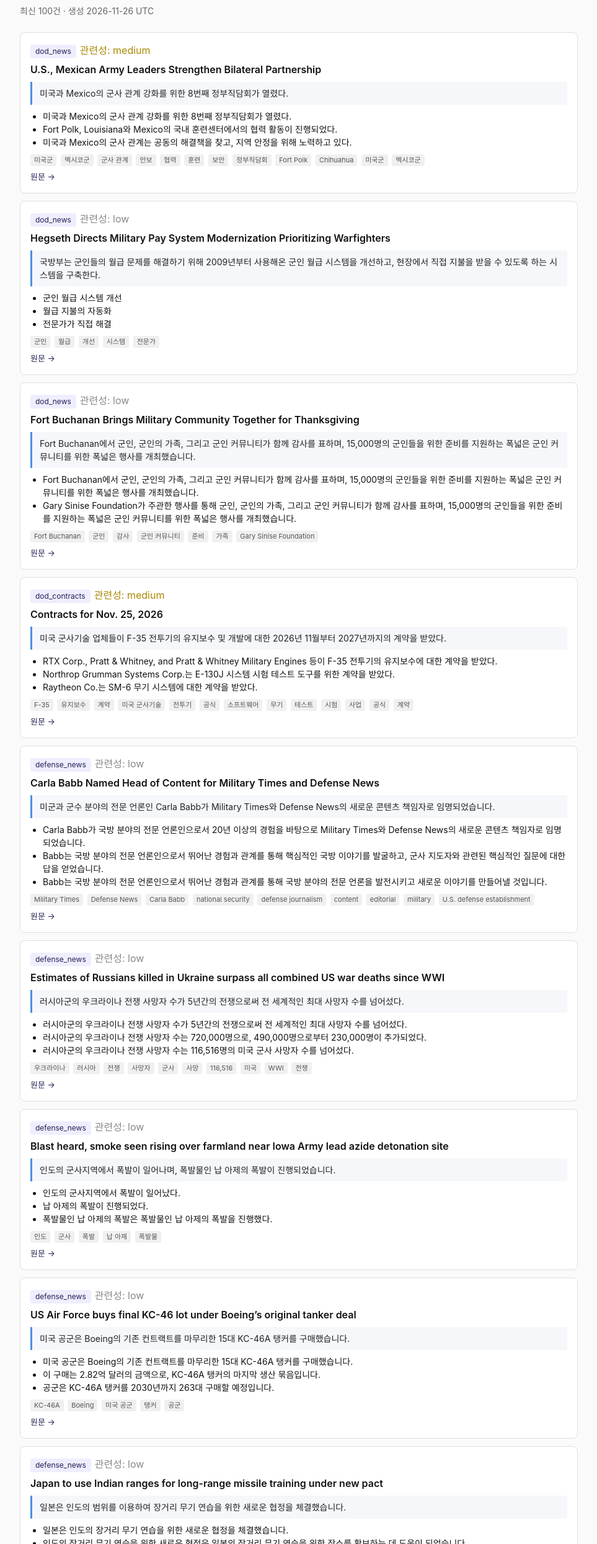
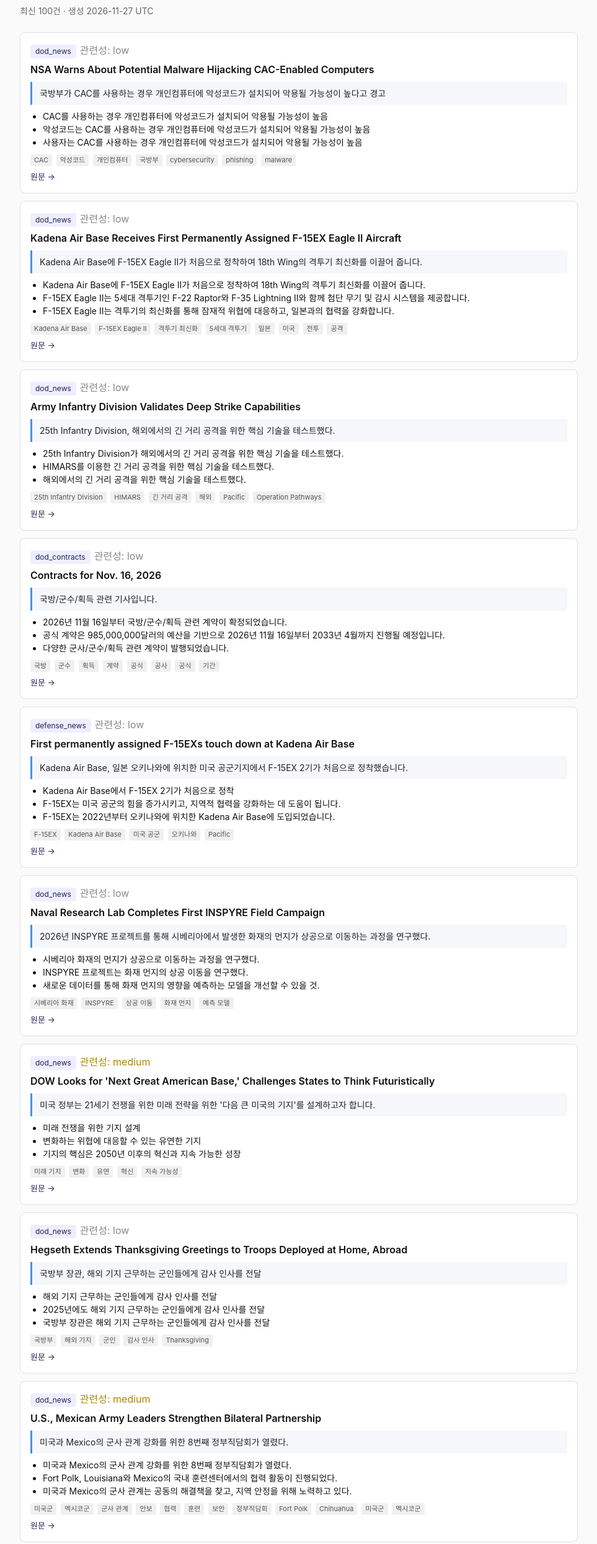
Before and after one commit to Gityourcrayon66/pbl-watch, a plain HTML site: page docs/index.html in a window 1280 px wide. Shown: the part 69-2560 px from the top of the page at 62% size, without its empty margins (158-1121 px from the left). Drawn offline with Linux system fonts and the light colour scheme.

Commit message:
daily collection 2026-11-27

```diff
--- a/docs/index.html
+++ b/docs/index.html
@@ -23,7 +23,103 @@ a:hover{text-decoration:underline}
 </style></head>
 <body>
 <h1>PBL Watch</h1>
-<div class="sub">최신 100건 · 생성 2026-11-26 UTC</div>
+<div class="sub">최신 100건 · 생성 2026-11-27 UTC</div>
+<div class="card">
+<div><span class="src">dod_news</span><span class="rel-low">관련성: low</span></div>
+<div class="title">NSA Warns About Potential Malware Hijacking CAC-Enabled Computers</div>
+<div class="lead">국방부가 CAC를 사용하는 경우 개인컴퓨터에 악성코드가 설치되어 악용될 가능성이 높다고 경고</div>
+<ul class='points'>
+<li>CAC를 사용하는 경우 개인컴퓨터에 악성코드가 설치되어 악용될 가능성이 높음</li>
+<li>악성코드는 CAC를 사용하는 경우 개인컴퓨터에 악성코드가 설치되어 악용될 가능성이 높음</li>
+<li>사용자는 CAC를 사용하는 경우 개인컴퓨터에 악성코드가 설치되어 악용될 가능성이 높음</li>
+</ul>
+<div class="meta"><span class="kw">CAC</span> <span class="kw">악성코드</span> <span class="kw">개인컴퓨터</span> <span class="kw">국방부</span> <span class="kw">cybersecurity</span> <span class="kw">phishing</span> <span class="kw">malware</span></div>
+<div class="meta"><a href="https://www.war.gov/News/News-Stories/Article/Article/4649563/nsa-warns-about-potential-malware-hijacking-cac-enabled-computers/" target="_blank">원문 →</a></div>
+</div>
+<div class="card">
+<div><span class="src">dod_news</span><span class="rel-low">관련성: low</span></div>
+<div class="title">Kadena Air Base Receives First Permanently Assigned F-15EX Eagle II Aircraft</div>
+<div class="lead">Kadena Air Base에 F-15EX Eagle II가 처음으로 정착하여 18th Wing의 격투기 최신화를 이끌어 줍니다.</div>
+<ul class='points'>
+<li>Kadena Air Base에 F-15EX Eagle II가 처음으로 정착하여 18th Wing의 격투기 최신화를 이끌어 줍니다.</li>
+<li>F-15EX Eagle II는 5세대 격투기인 F-22 Raptor와 F-35 Lightning II와 함께 첨단 무기 및 감시 시스템을 제공합니다.</li>
+<li>F-15EX Eagle II는 격투기의 최신화를 통해 잠재적 위협에 대응하고, 일본과의 협력을 강화합니다.</li>
+</ul>
+<div class="meta"><span class="kw">Kadena Air Base</span> <span class="kw">F-15EX Eagle II</span> <span class="kw">격투기 최신화</span> <span class="kw">5세대 격투기</span> <span class="kw">일본</span> <span class="kw">미국</span> <span class="kw">전투</span> <span class="kw">공격</span></div>
+<div class="meta"><a href="https://www.war.gov/News/News-Stories/Article/Article/4649054/kadena-air-base-receives-first-permanently-assigned-f-15ex-eagle-ii-aircraft/" target="_blank">원문 →</a></div>
+</div>
+<div class="card">
+<div><span class="src">dod_news</span><span class="rel-low">관련성: low</span></div>
+<div class="title">Army Infantry Division Validates Deep Strike Capabilities</div>
+<div class="lead">25th Infantry Division,  해외에서의 긴 거리 공격을 위한 핵심 기술을 테스트했다.</div>
+<ul class='points'>
+<li>25th Infantry Division가 해외에서의 긴 거리 공격을 위한 핵심 기술을 테스트했다.</li>
+<li>HIMARS를 이용한 긴 거리 공격을 위한 핵심 기술을 테스트했다.</li>
+<li>해외에서의 긴 거리 공격을 위한 핵심 기술을 테스트했다.</li>
+</ul>
+<div class="meta"><span class="kw">25th Infantry Division</span> <span class="kw">HIMARS</span> <span class="kw">긴 거리 공격</span> <span class="kw">해외</span> <span class="kw">Pacific</span> <span class="kw">Operation Pathways</span></div>
+<div class="meta"><a href="https://www.war.gov/News/News-Stories/Article/Article/4649039/army-infantry-division-validates-deep-strike-capabilities/" target="_blank">원문 →</a></div>
+</div>
+<div class="card">
+<div><span class="src">dod_contracts</span><span class="rel-low">관련성: low</span></div>
+<div class="title">Contracts for Nov. 16, 2026</div>
+<div class="lead">국방/군수/획득 관련 기사입니다.</div>
+<ul class='points'>
+<li>2026년 11월 16일부터 국방/군수/획득 관련 계약이 확정되었습니다.</li>
+<li>공식 계약은 985,000,000달러의 예산을 기반으로 2026년 11월 16일부터 2033년 4월까지 진행될 예정입니다.</li>
+<li>다양한 군사/군수/획득 관련 계약이 발행되었습니다.</li>
+</ul>
+<div class="meta"><span class="kw">국방</span> <span class="kw">군수</span> <span class="kw">획득</span> <span class="kw">계약</span> <span class="kw">공식</span> <span class="kw">공사</span> <span class="kw">공식</span> <span class="kw">기간</span></div>
+<div class="meta"><a href="https://www.war.gov/News/Contracts/Contract/Article/4649088/contracts-for-nov-16-2026/" target="_blank">원문 →</a></div>
+</div>
+<div class="card">
+<div><span class="src">defense_news</span><span class="rel-low">관련성: low</span></div>
+<div class="title">First permanently assigned F-15EXs touch down at Kadena Air Base</div>
+<div class="lead">Kadena Air Base, 일본 오키나와에 위치한 미국 공군기지에서 F-15EX 2기가 처음으로 정착했습니다.</div>
+<ul class='points'>
+<li>Kadena Air Base에서 F-15EX 2기가 처음으로 정착</li>
+<li>F-15EX는 미국 공군의 힘을 증가시키고, 지역적 협력을 강화하는 데 도움이 됩니다.</li>
+<li>F-15EX는 2022년부터 오키나와에 위치한 Kadena Air Base에 도입되었습니다.</li>
+</ul>
+<div class="meta"><span class="kw">F-15EX</span> <span class="kw">Kadena Air Base</span> <span class="kw">미국 공군</span> <span class="kw">오키나와</span> <span class="kw">Pacific</span></div>
+<div class="meta"><a href="https://www.defensenews.com/air/2026/11/16/first-permanently-assigned-f-15exs-touch-down-at-kadena-air-base/" target="_blank">원문 →</a></div>
+</div>
+<div class="card">
+<div><span class="src">dod_news</span><span class="rel-low">관련성: low</span></div>
+<div class="title">Naval Research Lab Completes First INSPYRE Field Campaign</div>
+<div class="lead">2026년 INSPYRE 프로젝트를 통해 시베리아에서 발생한 화재의 먼지가 상공으로 이동하는 과정을 연구했다.</div>
+<ul class='points'>
+<li>시베리아 화재의 먼지가 상공으로 이동하는 과정을 연구했다.</li>
+<li>INSPYRE 프로젝트는 화재 먼지의 상공 이동을 연구했다.</li>
+<li>새로운 데이터를 통해 화재 먼지의 영향을 예측하는 모델을 개선할 수 있을 것.</li>
+</ul>
+<div class="meta"><span class="kw">시베리아 화재</span> <span class="kw">INSPYRE</span> <span class="kw">상공 이동</span> <span class="kw">화재 먼지</span> <span class="kw">예측 모델</span></div>
+<div class="meta"><a href="https://www.war.gov/News/News-Stories/Article/Article/4650233/naval-research-lab-completes-first-inspyre-field-campaign/" target="_blank">원문 →</a></div>
+</div>
+<div class="card">
+<div><span class="src">dod_news</span><span class="rel-medium">관련성: medium</span></div>
+<div class="title">DOW Looks for &#x27;Next Great American Base,&#x27; Challenges States to Think Futuristically</div>
+<div class="lead">미국 정부는 21세기 전쟁을 위한 미래 전략을 위한 &#x27;다음 큰 미국의 기지&#x27;를 설계하고자 합니다.</div>
+<ul class='points'>
+<li>미래 전쟁을 위한 기지 설계</li>
+<li>변화하는 위협에 대응할 수 있는 유연한 기지</li>
+<li>기지의 핵심은 2050년 이후의 혁신과 지속 가능한 성장</li>
+</ul>
+<div class="meta"><span class="kw">미래 기지</span> <span class="kw">변화</span> <span class="kw">유연</span> <span class="kw">혁신</span> <span class="kw">지속 가능성</span></div>
+<div class="meta"><a href="https://www.war.gov/News/News-Stories/Article/Article/4649602/dow-looks-for-next-great-american-base-challenges-states-to-think-futuristically/" target="_blank">원문 →</a></div>
+</div>
+<div class="card">
+<div><span class="src">dod_news</span><span class="rel-low">관련성: low</span></div>
+<div class="title">Hegseth Extends Thanksgiving Greetings to Troops Deployed at Home, Abroad</div>
+<div class="lead">국방부 장관, 해외 기지 근무하는 군인들에게 감사 인사를 전달</div>
+<ul class='points'>
+<li>해외 기지 근무하는 군인들에게 감사 인사를 전달</li>
+<li>2025년에도 해외 기지 근무하는 군인들에게 감사 인사를 전달</li>
+<li>국방부 장관은 해외 기지 근무하는 군인들에게 감사 인사를 전달</li>
+</ul>
+<div class="meta"><span class="kw">국방부</span> <span class="kw">해외 기지</span> <span class="kw">군인</span> <span class="kw">감사 인사</span> <span class="kw">Thanksgiving</span></div>
+<div class="meta"><a href="https://www.war.gov/News/News-Stories/Article/Article/4659678/hegseth-extends-thanksgiving-greetings-to-troops-deployed-at-home-abroad/" target="_blank">원문 →</a></div>
+</div>
 <div class="card">
 <div><span class="src">dod_news</span><span class="rel-medium">관련성: medium</span></div>
 <div class="title">U.S., Mexican Army Leaders Strengthen Bilateral Partnership</div>
@@ -1124,99 +1220,4 @@ a:hover{text-decoration:underline}
 <div class="meta"><span class="kw">우크라이나</span> <span class="kw">러시아</span> <span class="kw">대출</span> <span class="kw">EU</span> <span class="kw">보안</span> <span class="kw">전쟁</span></div>
 <div class="meta"><a href="https://www.defensenews.com/global/europe/2026/11/18/eu-proposes-e45-billion-ukraine-loan-to-be-repaid-after-russia-pays-reparations/" target="_blank">원문 →</a></div>
 </div>
-<div class="card">
-<div><span class="src">air_space_forces</span><span class="rel-low">관련성: low</span></div>
-<div class="title">‘Holy S—, That’s Tehran!’: B-2 Pilots Tell the Story of Operation Midnight Hammer</div>
-<div class="lead">미국은 핵무기 개발을 막으려고 이란의 핵무기 개발을 중단하기 위한 폭격을 준비했고, 이를 위해 B-2 스피릿을 사용하여 이란의 핵무기 개발을 중단하려고 노력했습니다.</div>
-<ul class='points'>
-<li>미국은 이란의 핵무기 개발을 중단하기 위해 B-2 스피릿을 사용하여 폭격을 준비했습니다.</li>
-<li>이란의 핵무기 개발을 중단하기 위한 폭격은 이란의 핵무기 개발을 중단하기 위한 폭격을 준비했습니다.</li>
-<li>이란의 핵무기 개발을 중단하기 위한 폭격은 이란의 핵무기 개발을 중단하기 위한 폭격을 준비했습니다.</li>
-</ul>
-<div class="meta"><span class="kw">이란</span> <span class="kw">핵무기</span> <span class="kw">B-2 스피릿</span> <span class="kw">폭격</span> <span class="kw">미국</span> <span class="kw">미군</span></div>
-<div class="meta"><a href="https://www.airandspaceforces.com/inside-operation-midnight-hammer-b-2-pilots/" target="_blank">원문 →</a></div>
-</div>
-<div class="card">
-<div><span class="src">air_space_forces</span><span class="rel-low">관련성: low</span></div>
-<div class="title">Air Force Fires Minuteman III ICBM in Test Launch</div>
-<div class="lead">미국 공군은 6개월 만에 미니먼teman III ICBM의 테스트 발사를 진행했습니다.</div>
-<ul class='points'>
-<li>미니먼teman III ICBM의 테스트 발사</li>
-<li>테스트 발사는 4,200마일 거리로 Kwajalein Atoll에 날아갔다</li>
-<li>테스트 발사는 2026년 5월 20일 진행되었으며, 이는 56년 동안 사용된 미니먼teman III ICBM의 유지보수와 안전성 확보를 위한 테스트이다.</li>
-</ul>
-<div class="meta"><span class="kw">미니먼teman III</span> <span class="kw">ICBM</span> <span class="kw">테스트</span> <span class="kw">발사</span> <span class="kw">공군</span> <span class="kw">안전</span> <span class="kw">유지보수</span></div>
-<div class="meta"><a href="https://www.airandspaceforces.com/air-force-global-strike-test-launch-minuteman-icbm/" target="_blank">원문 →</a></div>
-</div>
-<div class="card">
-<div><span class="src">air_space_forces</span><span class="rel-low">관련성: low</span></div>
-<div class="title">Feds: Irish National Vandalized C-130 So Thoroughly It Was ‘Effectively Destroyed’</div>
-<div class="lead">인도인이 미국 공군 C-130H 항공기의 폭행으로 인해 엄청난 손해를 입혔다.</div>
-<ul class='points'>
-<li>인도인이 미국 공군 C-130H 항공기를 폭행하여 완전히 파손</li>
-<li>폭행은 공군의 60억 달러의 항공기를 파손시켰다.</li>
-<li>폭행은 공군의 60억 달러의 항공기를 파손시켰다.</li>
-</ul>
-<div class="meta"><span class="kw">공군</span> <span class="kw">C-130H</span> <span class="kw">폭행</span> <span class="kw">손해</span> <span class="kw">인도인</span></div>
-<div class="meta"><a href="https://www.airandspaceforces.com/feds-irish-national-vandalized-c-130-so-thoroughly-it-was-effectively-destroyed/" target="_blank">원문 →</a></div>
-</div>
-<div class="card">
-<div><span class="src">air_space_forces</span><span class="rel-low">관련성: low</span></div>
-<div class="title">Senate Backs Bigger Space Force, but Trims Pentagon Plans</div>
-<div class="lead">공간 분야의 전력을 강화하기 위해 국방 예산에 대한 의견이 반드시 핵심적인 요소로 이어지고 있습니다.</div>
-<ul class='points'>
-<li>공간 분야의 전력 확대를 위한 국방 예산 증가</li>
-<li>공간 분야의 전력 확대를 위한 국방 예산 증가</li>
-<li>공간 분야의 전력 확대를 위한 국방 예산 증가</li>
-</ul>
-<div class="meta"><span class="kw">공간 분야</span> <span class="kw">국방</span> <span class="kw">예산</span> <span class="kw">공간 분야 전력</span></div>
-<div class="meta"><a href="https://www.airandspaceforces.com/senate-backs-bigger-space-force-but-trims-pentagon-plans/" target="_blank">원문 →</a></div>
-</div>
-<div class="card">
-<div><span class="src">defense_one</span><span class="rel-low">관련성: low</span></div>
-<div class="title">Need range time? The Army now has an online reservation system</div>
-<div class="lead">군의 테스트 시간을 줄이는 새로운 예약 시스템이 도입되어, 기업들이 30일 이내에 테스트를 할 수 있게 되었습니다.</div>
-<ul class='points'>
-<li>테스트 시간을 줄이는 예약 시스템이 도입되어 기업들이 30일 이내에 테스트를 할 수 있게 되었습니다.</li>
-<li>Dugway Proving Ground, Utah; the West Cibola Range at Yuma Proving Ground, Arizona; Camp Grayling, Michigan; Camp Shelby, Mississippi; Camp Atterbury, Indiana; and an international range near Tan-Tan, Morocco, for its quick-turnaround reservation system.</li>
-<li>기업들은 14일 이내에 테스트를 할 수 있게 되었습니다.</li>
-</ul>
-<div class="meta"><span class="kw">테스트</span> <span class="kw">예약</span> <span class="kw">Army</span> <span class="kw">기업</span> <span class="kw">range</span> <span class="kw">시간</span> <span class="kw">공개</span> <span class="kw">사용</span></div>
-<div class="meta"><a href="https://www.defenseone.com/defense-systems/2026/11/need-range-time-army-now-has-online-reservation-system/417309/" target="_blank">원문 →</a></div>
-</div>
-<div class="card">
-<div><span class="src">defense_one</span><span class="rel-low">관련성: low</span></div>
-<div class="title">Major AI platforms generated viable plans for terrorist attacks, GAO finds</div>
-<div class="lead">AI 플랫폼이 테러리즘 공격 계획을 수립할 수 있음을 보여주는 GAO 보고서 발표</div>
-<ul class='points'>
-<li>AI 플랫폼이 테러리즘 공격 계획을 수립할 수 있음</li>
-<li>AI 플랫폼의 안전 규칙이 제한적인 효과를 보여줌</li>
-<li>AI 플랫폼의 안전 규칙이 제한적인 효과를 보여줌</li>
-</ul>
-<div class="meta"><span class="kw">AI</span> <span class="kw">테러리즘</span> <span class="kw">공격</span> <span class="kw">플랫폼</span> <span class="kw">안전</span> <span class="kw">보고서</span></div>
-<div class="meta"><a href="https://www.defenseone.com/threats/2026/11/major-ai-platforms-generated-viable-plans-terrorist-attacks-gao-finds/417308/" target="_blank">원문 →</a></div>
-</div>
-<div class="card">
-<div><span class="src">defense_one</span><span class="rel-low">관련성: low</span></div>
-<div class="title">Senate grills acting Navy secretary on Iran war costs, extended deployments</div>
-<div class="lead">미국 해군 장관은 이란 전쟁 비용과 군인의 훈련 및 삶의 질에 대한 문제에 대한 답변을 제시하지 못했다.</div>
-<ul class='points'>
-<li>이란 전쟁 비용과 군인의 훈련 및 삶의 질에 대한 문제에 대한 답변이 부족했다.</li>
-<li>미국 해군 장관은 이란 전쟁에 대한 비용과 군인의 훈련 및 삶의 질에 대한 문제에 대한 답변을 제시하지 못했다.</li>
-<li>미국 해군 장관은 이란 전쟁에 대한 비용과 군인의 훈련 및 삶의 질에 대한 문제에 대한 답변을 제시하지 못했다.</li>
-</ul>
-<div class="meta"><span class="kw">이란 전쟁</span> <span class="kw">미 해군</span> <span class="kw">군인</span> <span class="kw">비용</span> <span class="kw">훈련</span> <span class="kw">삶의 질</span> <span class="kw">소득</span> <span class="kw">군비</span> <span class="kw">국제 관계</span> <span class="kw">정치</span> <span class="kw">투명성</span></div>
-<div class="meta"><a href="https://www.defenseone.com/defense-systems/2026/11/senate-grills-acting-navy-secretary-iran-war-costs-extended-deployments/417307/" target="_blank">원문 →</a></div>
-</div>
-<div class="card">
-<div><span class="src">defense_news</span><span class="rel-low">관련성: low</span></div>
-<div class="title">Watch a large aerial drone evacuate a wounded Ukrainian soldier from the front line</div>
-<div class="lead">Ukraine는 전선에서 부상한 병사를 대규모 드론으로 의료 이동에 활용하고 있다.</div>
-<ul class='points'>
-<li>Ukraine는 전선에서 부상한 병사를 대규모 드론으로 의료 이동에 활용하고 있다.</li>
-<li>드론을 이용한 전선 의료 이동 시스템이 확장되고 있다.</li>
-</ul>
-<div class="meta"><span class="kw">Ukraine</span> <span class="kw">드론</span> <span class="kw">전선</span> <span class="kw">의료 이동</span> <span class="kw">병사</span></div>
-<div class="meta"><a href="https://www.defensenews.com/video/2026/11/17/watch-a-large-aerial-drone-evacuate-a-wounded-ukrainian-soldier-from-the-front-line/" target="_blank">원문 →</a></div>
-</div>
 </body></html>
```
Also changed, not shown: docs/2026-11-27.html (added, +123 -0 lines), 1 other file.
